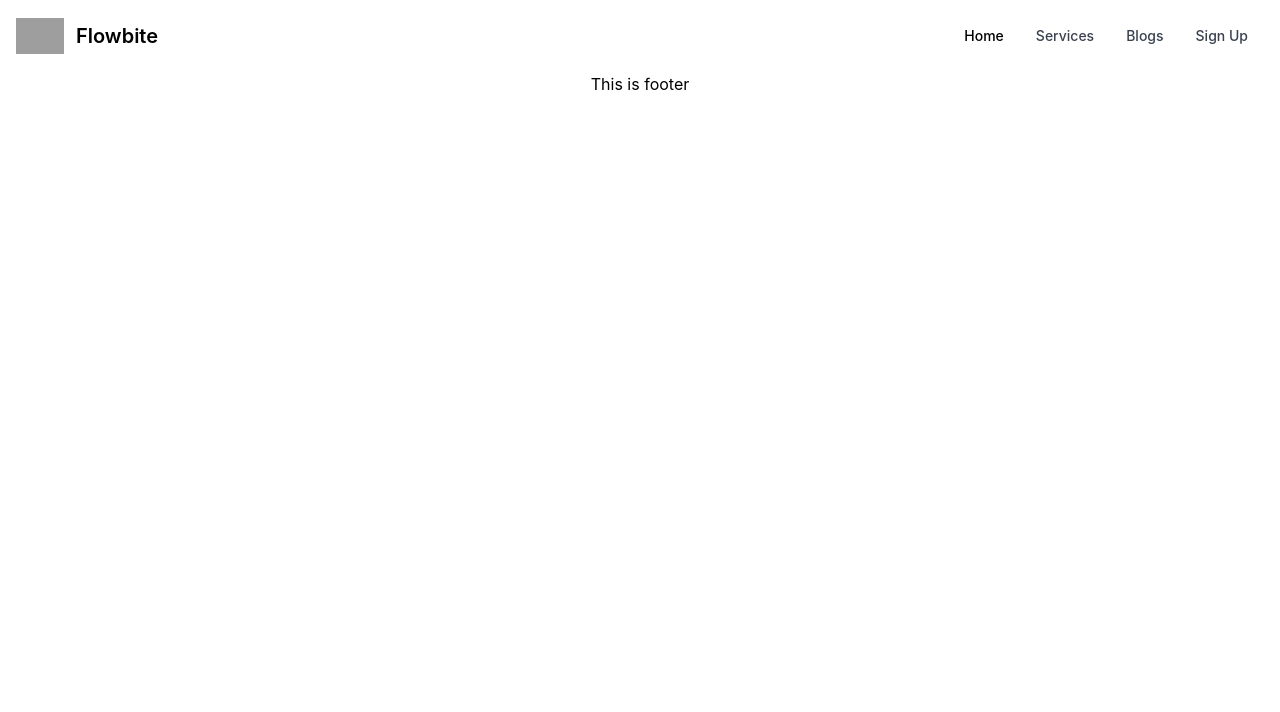
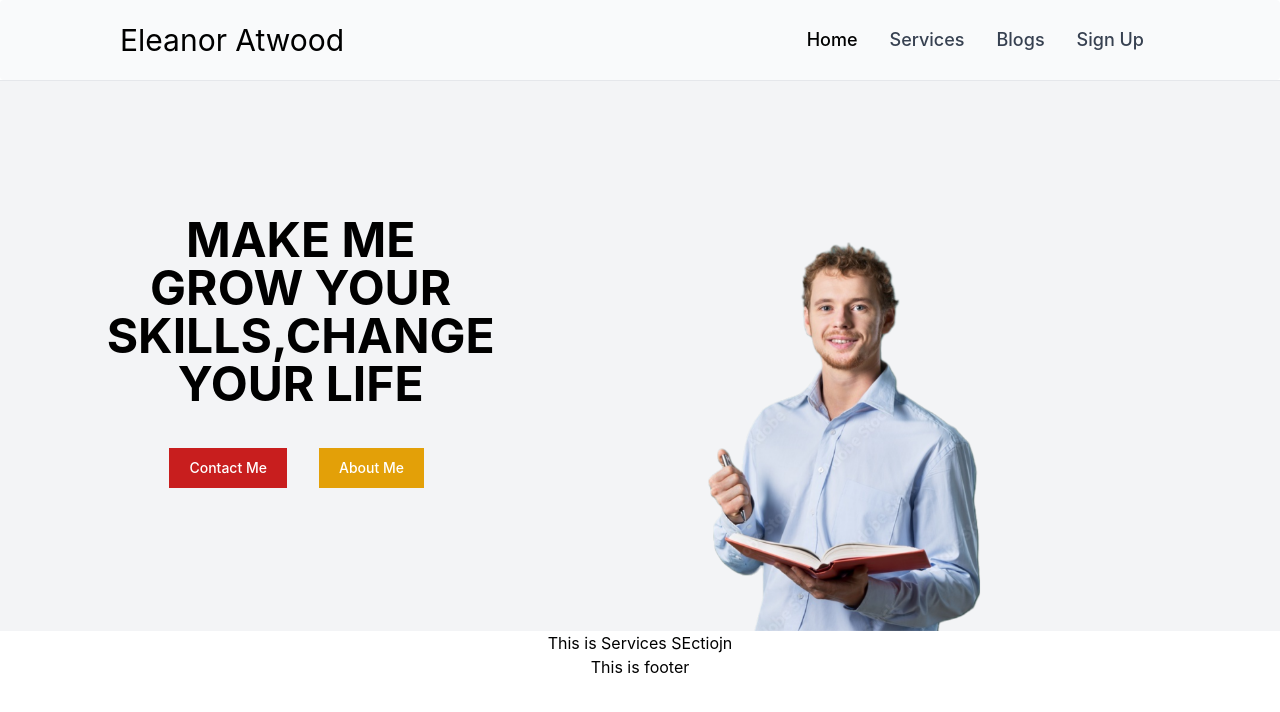
Before and after one commit to taninrahman21/the-smart-tutor-client, a React (Create React App) app: page / in a window 1280 px wide. Shown: the top 712 px of the page. Built offline with nearby package versions, Linux system fonts and the light colour scheme; grey boxes are pictures that could not be loaded.

Commit message:
finished banner section

```diff
--- /dev/null
+++ b/src/Pages/Home/Banner/Banner.js
@@ -0,0 +1,23 @@
+import React from 'react';
+import img from '../../../assets/banner.png';
+
+const Banner = () => {
+  return (
+    <div className='bg-gray-100'>
+      <div className='flex justify-center h-[550px] w-5/6 mx-auto'>
+      <div className='flex flex-col items-center w-[40%] justify-center'>
+        <h1 className='text-5xl font-bold'>MAKE ME GROW YOUR SKILLS,CHANGE YOUR LIFE</h1>
+        <div className='mt-10'>
+          <button type="button" class="focus:outline-none text-white bg-red-700 hover:bg-red-800 focus:ring-4 focus:ring-red-300 font-medium text-sm px-5 py-2.5 mr-8 dark:bg-red-600 dark:hover:bg-red-700 dark:focus:ring-red-900">Contact Me</button>
+          <button type="button" class="focus:outline-none text-white bg-yellow-400 hover:bg-yellow-500 focus:ring-4 focus:ring-yellow-300 font-medium text-sm px-5 py-2.5 mr-2 mb-2 dark:focus:ring-yellow-900">About Me</button>
+        </div>
+      </div>
+      <div className='flex items-end ml-5'>
+        <img className='' src={img} alt="teacherphoto" />
+      </div>
+      </div>
+    </div>
+  );
+};
+
+export default Banner;
--- a/src/Pages/Home/Home/Home.js
+++ b/src/Pages/Home/Home/Home.js
@@ -1,9 +1,12 @@
 import React from 'react';
+import Banner from '../Banner/Banner';
+import Services from '../Services/Services';
 
 const Home = () => {
   return (
     <div>
-
+      <Banner></Banner>
+      <Services></Services>
     </div>
   );
 };
--- /dev/null
+++ b/src/Pages/Home/Services/Services.js
@@ -0,0 +1,11 @@
+import React from 'react';
+
+const Services = () => {
+  return (
+    <div>
+      This is Services SEctiojn
+    </div>
+  );
+};
+
+export default Services;
--- a/src/Pages/Shared/Navbar/Navbar.js
+++ b/src/Pages/Shared/Navbar/Navbar.js
@@ -2,41 +2,82 @@ import React from "react";
 import { useState } from "react";
 import { Link } from "react-router-dom";
 
-
 const Navbar = () => {
   const [open, setOpen] = useState(false);
   return (
-    <div>
-
-<nav class="bg-white border-gray-200 px-2 sm:px-4 py-2.5 rounded dark:bg-gray-900">
-  <div class="container flex flex-wrap justify-between items-center mx-auto">
-    <a href="https://flowbite.com/" class="flex items-center">
-        <img src="https://flowbite.com/docs/images/logo.svg" class="mr-3 h-6 sm:h-9" alt="Flowbite Logo"/>
-        <span class="self-center text-xl font-semibold whitespace-nowrap dark:text-white">Flowbite</span>
-    </a>
-    <button onClick={() => setOpen(!open)} data-collapse-toggle="navbar-sticky" type="button" class="inline-flex items-center p-2 ml-3 text-sm text-gray-500 rounded-lg md:hidden hover:bg-gray-100 focus:outline-none focus:ring-2 focus:ring-gray-200 dark:text-gray-400 dark:hover:bg-gray-700 dark:focus:ring-gray-600" aria-controls="navbar-sticky" aria-expanded="true">
+    <div className="sticky top-0 border-b">
+      <nav class="bg-gray-50 border-gray-200 px-2 sm:px-4 py-2.5 rounded dark:bg-gray-900">
+        <div class="flex flex-wrap justify-between items-center w-5/6 mx-auto">
+          <Link to="/" className="text-3xl">
+            Eleanor Atwood
+          </Link>
+          <button
+            onClick={() => setOpen(!open)}
+            data-collapse-toggle="navbar-sticky"
+            type="button"
+            class="inline-flex items-center p-2 ml-3 text-sm text-gray-500 rounded-lg md:hidden hover:bg-gray-100 focus:outline-none focus:ring-2 focus:ring-gray-200 dark:text-gray-400 dark:hover:bg-gray-700 dark:focus:ring-gray-600"
+            aria-controls="navbar-sticky"
+            aria-expanded="true"
+          >
             <span class="sr-only">Open main menu</span>
-      <svg class="w-6 h-6" aria-hidden="true" fill="currentColor" viewBox="0 0 20 20" xmlns="http://www.w3.org/2000/svg"><path fill-rule="evenodd" d="M3 5a1 1 0 011-1h12a1 1 0 110 2H4a1 1 0 01-1-1zM3 10a1 1 0 011-1h12a1 1 0 110 2H4a1 1 0 01-1-1zM3 15a1 1 0 011-1h12a1 1 0 110 2H4a1 1 0 01-1-1z" clip-rule="evenodd"></path></svg>
+            <svg
+              class="w-6 h-6"
+              aria-hidden="true"
+              fill="currentColor"
+              viewBox="0 0 20 20"
+              xmlns="http://www.w3.org/2000/svg"
+            >
+              <path
+                fill-rule="evenodd"
+                d="M3 5a1 1 0 011-1h12a1 1 0 110 2H4a1 1 0 01-1-1zM3 10a1 1 0 011-1h12a1 1 0 110 2H4a1 1 0 01-1-1zM3 15a1 1 0 011-1h12a1 1 0 110 2H4a1 1 0 01-1-1z"
+                clip-rule="evenodd"
+              ></path>
+            </svg>
           </button>
-    <div class={open ? 'w-full md:block md:w-auto' : 'hidden md:block md:w-auto'} id="navbar-sticky">
-      <ul class="flex flex-col p-4 mt-4 bg-gray-50 rounded-lg border border-gray-100 md:flex-row md:space-x-8 md:mt-0 md:text-sm md:font-medium md:border-0 md:bg-white dark:bg-gray-800 md:dark:bg-gray-900 dark:border-gray-700">
+          <div
+            class={
+              open ? "w-full md:block md:w-auto" : "hidden md:block md:w-auto"
+            }
+            id="navbar-sticky"
+          >
+            {/* make sure will add animation last time */}
+            <ul class="flex flex-col p-4 mt-4 rounded-lg border border-gray-100 md:flex-row md:space-x-8 md:mt-0 md:text-lg md:font-medium md:border-0 dark:bg-gray-800 md:dark:bg-gray-900 dark:border-gray-700">
               <li>
-          <Link to='/home' class="block py-2 pr-4 pl-3 rounded md:bg-transparent md:p-0 dark:text-white" aria-current="page">Home</Link>
+                <Link
+                  to="/home"
+                  class="block py-2 pr-4 pl-3 rounded md:bg-transparent md:p-0 dark:text-white"
+                >
+                  Home
+                </Link>
               </li>
               <li>
-          <Link to='/services' class="block py-2 pr-4 pl-3 text-gray-700 rounded hover:bg-gray-100 md:hover:bg-transparent md:border-0 md:hover:text-blue-700 md:p-0 dark:text-gray-400 md:dark:hover:text-white dark:hover:bg-gray-700 dark:hover:text-white md:dark:hover:bg-transparent">Services</Link>
+                <Link
+                  to="/services"
+                  class="block py-2 pr-4 pl-3 text-gray-700 rounded hover:bg-gray-100 md:hover:bg-transparent md:border-0 md:hover:text-blue-700 md:p-0 dark:text-gray-400 md:dark:hover:text-white dark:hover:bg-gray-700 dark:hover:text-white md:dark:hover:bg-transparent"
+                >
+                  Services
+                </Link>
               </li>
               <li>
-          <Link to='/blogs' class="block py-2 pr-4 pl-3 text-gray-700 rounded hover:bg-gray-100 md:hover:bg-transparent md:border-0 md:hover:text-blue-700 md:p-0 dark:text-gray-400 md:dark:hover:text-white dark:hover:bg-gray-700 dark:hover:text-white md:dark:hover:bg-transparent">Blogs</Link>
+                <Link
+                  to="/blogs"
+                  class="block py-2 pr-4 pl-3 text-gray-700 rounded hover:bg-gray-100 md:hover:bg-transparent md:border-0 md:hover:text-blue-700 md:p-0 dark:text-gray-400 md:dark:hover:text-white dark:hover:bg-gray-700 dark:hover:text-white md:dark:hover:bg-transparent"
+                >
+                  Blogs
+                </Link>
               </li>
               <li>
-          <Link to='/blogs' class="block py-2 pr-4 pl-3 text-gray-700 rounded hover:bg-gray-100 md:hover:bg-transparent md:border-0 md:hover:text-blue-700 md:p-0 dark:text-gray-400 md:dark:hover:text-white dark:hover:bg-gray-700 dark:hover:text-white md:dark:hover:bg-transparent">Sign Up</Link>
+                <Link
+                  to="/blogs"
+                  class="block py-2 pr-4 pl-3 text-gray-700 rounded hover:bg-gray-100 md:hover:bg-transparent md:border-0 md:hover:text-blue-700 md:p-0 dark:text-gray-400 md:dark:hover:text-white dark:hover:bg-gray-700 dark:hover:text-white md:dark:hover:bg-transparent"
+                >
+                  Sign Up
+                </Link>
               </li>
             </ul>
           </div>
         </div>
       </nav>
-
     </div>
   );
 };
```
Also changed, not shown: src/assets/banner.png (added), src/assets/teacher.jpg (added). Lines whose indentation alone changed are shown as unchanged.
